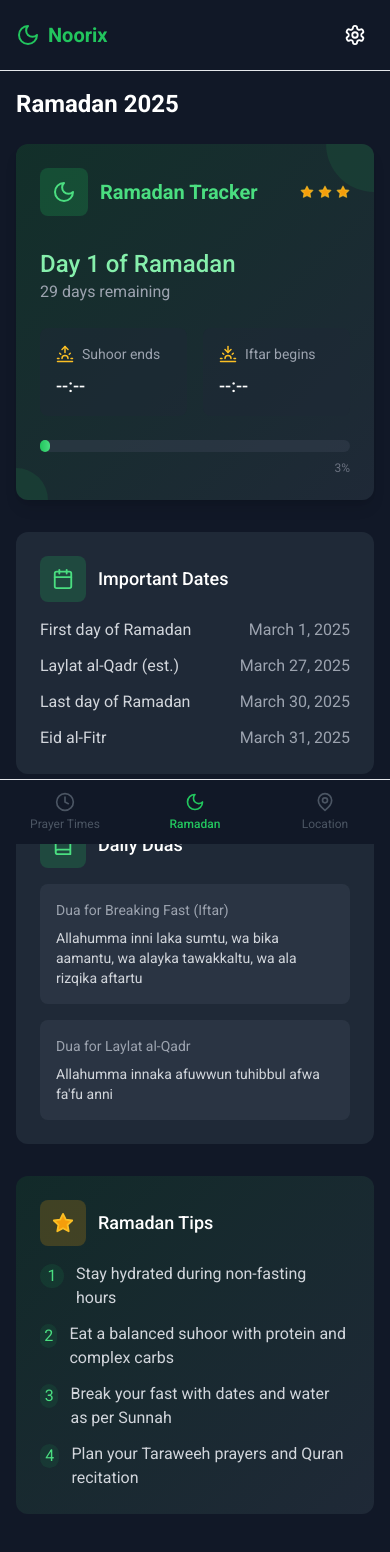
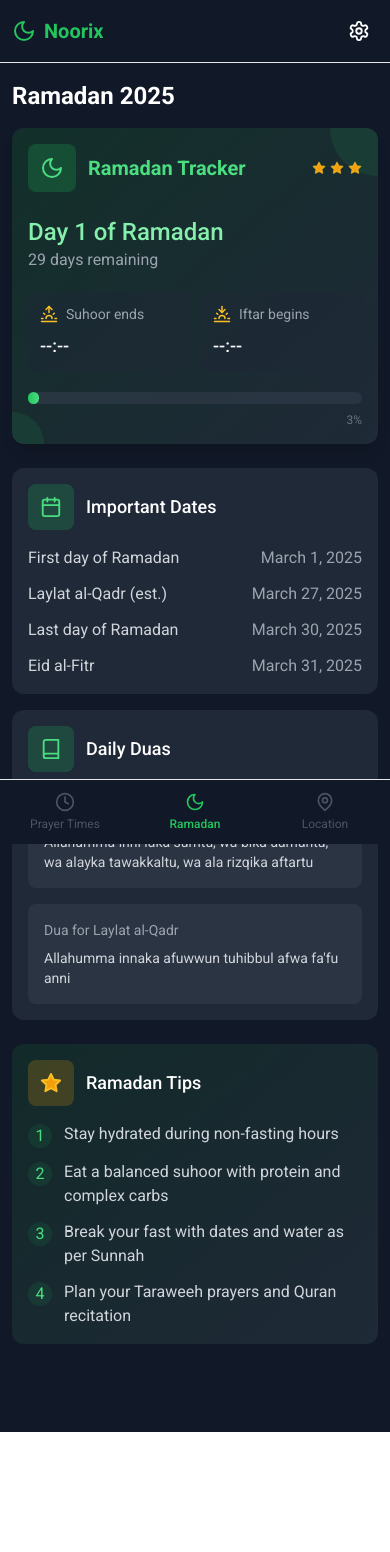
Before and after one commit to ByteFlipper-58/Noorix, a React (Vite) app: page /ramadan in a window 390 px wide. Shown: the top 1552 px of the page. After the commit the page ends 1432 px from the top, so only its background shows below. Built offline with nearby package versions, Linux system fonts and the light colour scheme; no server answers.

Commit message:
Update #3
Changes in element sizes and paddings

```diff
--- a/src/components/IftarTimer.tsx
+++ b/src/components/IftarTimer.tsx
@@ -99,7 +99,7 @@ const IftarTimer: React.FC<IftarTimerProps> = ({ className = '' }) => {
   }
 
   return (
-    <div className={`bg-amber-900/20 border border-amber-800 rounded-xl p-5 ${className}`}>
+    <div className={`bg-amber-900/20 border border-amber-800 rounded-xl p-4 ${className}`}>
       <h3 className="text-lg font-medium text-amber-400 mb-2">
         {isIftarTime
           ? t('iftarTimer.iftarTime')
@@ -114,9 +114,9 @@ const IftarTimer: React.FC<IftarTimerProps> = ({ className = '' }) => {
           </p>
           <p className="text-2xl font-bold text-amber-300">{countdown}</p>
         </div>
-        <div className="bg-gray-800 p-4 rounded-xl shadow-sm">
+        <div className="bg-gray-800 p-3 rounded-xl shadow-sm">
           <div className="text-amber-400">
-            {isIftarTime ? <Utensils size={26} /> : <Clock size={26} />}
+            {isIftarTime ? <Utensils size={24} /> : <Clock size={24} />}
           </div>
         </div>
       </div>
--- a/src/components/Layout.tsx
+++ b/src/components/Layout.tsx
@@ -17,7 +17,7 @@ const Layout: React.FC<LayoutProps> = ({ children }) => {
   return (
     <div className={`min-h-screen flex flex-col dark bg-gray-900 text-white ${isRTL ? 'rtl' : 'ltr'}`}>
       {/* Mobile header - only visible on mobile */}
-      <header className="md:hidden p-4 border-b dark:border-gray-700 flex justify-between items-center fixed top-0 left-0 right-0 z-10 bg-gray-900">
+      <header className="md:hidden p-3 border-b dark:border-gray-700 flex justify-between items-center fixed top-0 left-0 right-0 z-10 bg-gray-900">
         <div className="flex items-center">
           <Moon className="text-green-500 mr-2" size={24} />
           <h1 className="text-xl font-bold text-green-500 dark:text-green-400">
@@ -67,7 +67,7 @@ const Layout: React.FC<LayoutProps> = ({ children }) => {
         </div>
 
         {/* Main content */}
-        <div className="flex-1 p-4 pt-6 pb-8 md:p-8 md:pt-10 md:pb-12 overflow-y-auto md:ml-72 mt-16 mb-16 md:mt-0 md:mb-0">
+        <div className="flex-1 p-3 pt-4 pb-6 md:p-8 md:pt-10 md:pb-12 overflow-y-auto md:ml-72 mt-16 mb-16 md:mt-0 md:mb-0">
           {children}
         </div>
       </main>
--- a/src/components/RamadanTab.tsx
+++ b/src/components/RamadanTab.tsx
@@ -9,16 +9,16 @@ const RamadanTab: React.FC = () => {
 
   return (
     <div className={`${isRTL ? 'text-right' : ''} max-w-4xl mx-auto`}>
-      <h2 className="text-2xl font-semibold mb-6">
+      <h2 className="text-2xl font-semibold mb-4">
         {t('ramadan.ramadan2025')}
       </h2>
 
       {/* Ramadan Tracker */}
-      <RamadanTracker className="mb-8" />
+      <RamadanTracker className="mb-6" />
 
       {/* Additional Ramadan content */}
-      <div className="grid grid-cols-1 md:grid-cols-2 gap-6 mb-8">
-        <div className="bg-gray-800 rounded-xl p-6">
+      <div className="grid grid-cols-1 md:grid-cols-2 gap-4 mb-6">
+        <div className="bg-gray-800 rounded-xl p-4 md:p-6">
           <div className={`flex items-center mb-4 ${isRTL ? 'flex-row-reverse' : ''}`}>
             <div className={`bg-green-500/20 p-3 rounded-lg ${isRTL ? 'ml-3' : 'mr-3'}`}>
               <Calendar className="text-green-400" size={22} />
@@ -28,42 +28,42 @@ const RamadanTab: React.FC = () => {
             </h3>
           </div>
           <ul className="space-y-3">
-            <li className="flex justify-between">
+            <li className="flex justify-between items-center">
               <span className="text-gray-300">
                 {t('ramadan.firstDayRamadan')}
               </span>
-              <span className="text-gray-400">
+              <span className="text-gray-400 ml-2 text-right">
                 {isRTL ? '١ مارس ٢٠٢٥' : 'March 1, 2025'}
               </span>
             </li>
-            <li className="flex justify-between">
+            <li className="flex justify-between items-center">
               <span className="text-gray-300">
                 {t('ramadan.laylatAlQadr')}
               </span>
-              <span className="text-gray-400">
+              <span className="text-gray-400 ml-2 text-right">
                 {isRTL ? '٢٧ مارس ٢٠٢٥' : 'March 27, 2025'}
               </span>
             </li>
-            <li className="flex justify-between">
+            <li className="flex justify-between items-center">
               <span className="text-gray-300">
                 {t('ramadan.lastDayRamadan')}
               </span>
-              <span className="text-gray-400">
+              <span className="text-gray-400 ml-2 text-right">
                 {isRTL ? '٣٠ مارس ٢٠٢٥' : 'March 30, 2025'}
               </span>
             </li>
-            <li className="flex justify-between">
+            <li className="flex justify-between items-center">
               <span className="text-gray-300">
                 {t('ramadan.eidAlFitr')}
               </span>
-              <span className="text-gray-400">
+              <span className="text-gray-400 ml-2 text-right">
                 {isRTL ? '٣١ مارس ٢٠٢٥' : 'March 31, 2025'}
               </span>
             </li>
           </ul>
         </div>
 
-        <div className="bg-gray-800 rounded-xl p-6">
+        <div className="bg-gray-800 rounded-xl p-4 md:p-6">
           <div className={`flex items-center mb-4 ${isRTL ? 'flex-row-reverse' : ''}`}>
             <div className={`bg-green-500/20 p-3 rounded-lg ${isRTL ? 'ml-3' : 'mr-3'}`}>
               <Book className="text-green-400" size={22} />
@@ -93,7 +93,7 @@ const RamadanTab: React.FC = () => {
         </div>
       </div>
 
-      <div className="bg-gradient-to-br from-green-900/30 to-gray-800 rounded-xl p-6">
+      <div className="bg-gradient-to-br from-green-900/30 to-gray-800 rounded-xl p-4 md:p-6">
         <div className={`flex items-center mb-4 ${isRTL ? 'flex-row-reverse' : ''}`}>
           <div className={`bg-amber-500/20 p-3 rounded-lg ${isRTL ? 'ml-3' : 'mr-3'}`}>
             <Star className="text-amber-400" size={22} fill="#f59e0b" />
@@ -104,25 +104,25 @@ const RamadanTab: React.FC = () => {
         </div>
         <ul className="space-y-3">
           <li className={`flex items-start ${isRTL ? 'flex-row-reverse text-right' : ''}`}>
-            <div className={`bg-green-500/10 text-green-400 rounded-full w-6 h-6 flex items-center justify-center ${isRTL ? 'ml-3 mt-0.5' : 'mr-3 mt-0.5'}`}>1</div>
+            <div className={`bg-green-500/10 text-green-400 rounded-full w-6 h-6 flex-shrink-0 flex items-center justify-center ${isRTL ? 'ml-3 mt-0.5' : 'mr-3 mt-0.5'}`}>1</div>
             <span className="text-gray-300">
               {t('ramadan.stayHydrated')}
             </span>
           </li>
           <li className={`flex items-start ${isRTL ? 'flex-row-reverse text-right' : ''}`}>
-            <div className={`bg-green-500/10 text-green-400 rounded-full w-6 h-6 flex items-center justify-center ${isRTL ? 'ml-3 mt-0.5' : 'mr-3 mt-0.5'}`}>2</div>
+            <div className={`bg-green-500/10 text-green-400 rounded-full w-6 h-6 flex-shrink-0 flex items-center justify-center ${isRTL ? 'ml-3 mt-0.5' : 'mr-3 mt-0.5'}`}>2</div>
             <span className="text-gray-300">
               {t('ramadan.eatBalancedSuhoor')}
             </span>
           </li>
           <li className={`flex items-start ${isRTL ? 'flex-row-reverse text-right' : ''}`}>
-            <div className={`bg-green-500/10 text-green-400 rounded-full w-6 h-6 flex items-center justify-center ${isRTL ? 'ml-3 mt-0.5' : 'mr-3 mt-0.5'}`}>3</div>
+            <div className={`bg-green-500/10 text-green-400 rounded-full w-6 h-6 flex-shrink-0 flex items-center justify-center ${isRTL ? 'ml-3 mt-0.5' : 'mr-3 mt-0.5'}`}>3</div>
             <span className="text-gray-300">
               {t('ramadan.breakFastWithDates')}
             </span>
           </li>
           <li className={`flex items-start ${isRTL ? 'flex-row-reverse text-right' : ''}`}>
-            <div className={`bg-green-500/10 text-green-400 rounded-full w-6 h-6 flex items-center justify-center ${isRTL ? 'ml-3 mt-0.5' : 'mr-3 mt-0.5'}`}>4</div>
+            <div className={`bg-green-500/10 text-green-400 rounded-full w-6 h-6 flex-shrink-0 flex items-center justify-center ${isRTL ? 'ml-3 mt-0.5' : 'mr-3 mt-0.5'}`}>4</div>
             <span className="text-gray-300">
               {t('ramadan.planTaraweeh')}
             </span>
--- a/src/components/RamadanTracker.tsx
+++ b/src/components/RamadanTracker.tsx
@@ -81,7 +81,7 @@ const RamadanTracker: React.FC<RamadanTrackerProps> = ({ className = '' }) => {
         <div className="absolute bottom-0 left-0 w-16 h-16 bg-green-500/10 rounded-full -ml-8 -mb-8"></div>
 
         {/* Header */}
-        <div className="relative p-6 flex items-center justify-between">
+        <div className="relative p-4 md:p-6 flex items-center justify-between">
           <div className={`flex items-center ${isRTL ? 'flex-row-reverse' : ''}`}>
             <div className={`bg-green-500/20 p-3 rounded-lg ${isRTL ? 'ml-3' : 'mr-3'}`}>
               <Moon className="text-green-400" size={24} />
@@ -98,10 +98,10 @@ const RamadanTracker: React.FC<RamadanTrackerProps> = ({ className = '' }) => {
         </div>
 
         {/* Content */}
-        <div className="p-6 pt-2">
+        <div className="p-4 md:p-6 pt-2">
           {ramadanInfo.isRamadan ? (
             <>
-              <div className="mb-6">
+              <div className="mb-5">
                 <p className="text-2xl font-medium text-green-300">
                   {t('ramadanTracker.dayOfRamadan', { day: ramadanInfo.currentDay })}
                 </p>
@@ -110,8 +110,8 @@ const RamadanTracker: React.FC<RamadanTrackerProps> = ({ className = '' }) => {
                 </p>
               </div>
 
-              <div className="grid grid-cols-2 gap-4 mb-6">
-                <div className="bg-gray-800/50 rounded-lg p-4">
+              <div className="grid grid-cols-2 gap-3 mb-5">
+                <div className="bg-gray-800/50 rounded-lg p-3 md:p-4">
                   <div className={`flex items-center mb-2 ${isRTL ? 'flex-row-reverse' : ''}`}>
                     <Sunrise className={`text-amber-400 ${isRTL ? 'ml-2' : 'mr-2'}`} size={18} />
                     <p className="text-sm text-gray-400">
@@ -121,7 +121,7 @@ const RamadanTracker: React.FC<RamadanTrackerProps> = ({ className = '' }) => {
                   <p className="font-medium text-lg">{suhoorTime}</p>
                 </div>
 
-                <div className="bg-gray-800/50 rounded-lg p-4">
+                <div className="bg-gray-800/50 rounded-lg p-3 md:p-4">
                   <div className={`flex items-center mb-2 ${isRTL ? 'flex-row-reverse' : ''}`}>
                     <Sunset className={`text-amber-400 ${isRTL ? 'ml-2' : 'mr-2'}`} size={18} />
                     <p className="text-sm text-gray-400">
```
Also changed, not shown: src/components/LocationTab.tsx (+9 -9 lines), src/components/PrayerTimesTab.tsx (+6 -6 lines), src/components/PrivacyPolicyTab.tsx (+4 -4 lines), src/components/SettingsTab.tsx (+47 -68 lines).
